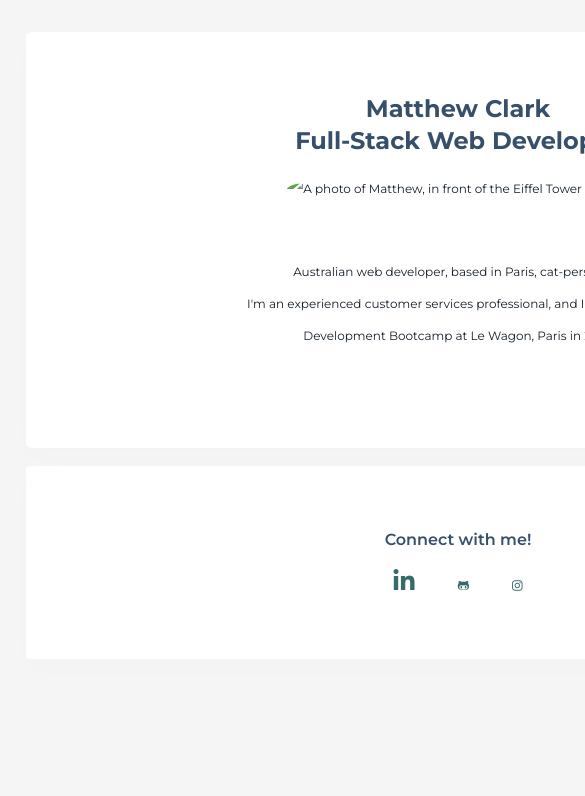
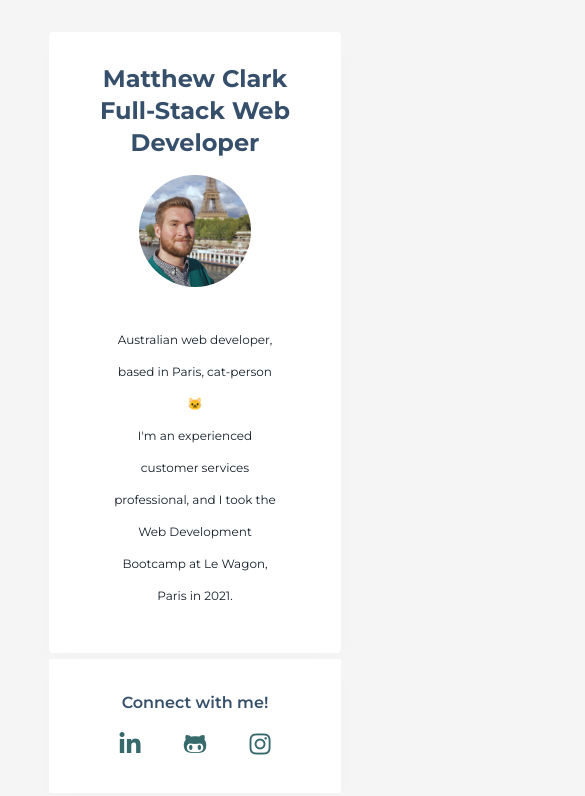
Before and after one commit to praptolium/profile, a plain HTML site: page index.html in a window 390 px wide. Shown: the top 796 px of the page, 585 px wide, since content can reach past the window. Drawn offline with Linux system fonts and the light colour scheme.

Commit message:
fixing a couple of problems oops

```diff
--- a/index.html
+++ b/index.html
@@ -10,7 +10,7 @@
     <div class="container text-center">
       <div class="card-white" id="introduction">
         <h1>Matthew Clark<br>Full-Stack Web Developer</h1>
-        <img src="images/IMG_0014.jpg" alt="A photo of Matthew, in front of the Eiffel Tower in Paris" class="img-circle" id="profile-pic">
+        <img src="images/Matt-profile-pic.jpg" alt="A photo of Matthew, in front of the Eiffel Tower in Paris" class="img-circle" id="profile-pic">
         <p>Australian web developer, based in Paris, cat-person 🐱<br>
           I'm an experienced customer services professional, and I took the Web Development Bootcamp at Le Wagon, Paris in 2021.</p>
       </div>
@@ -24,12 +24,12 @@
           </li>
           <li>
             <a href="https://github.com/praptolium">
-              <i class="fab fa-github-alt"></i>
+              <i class="fab fa-github-alt socmed-icons"></i>
             </a>
           </li>
           <li>
             <a href="https://www.instagram.com/praptolium/">
-              <i class="fab fa-instagram"></i>
+              <i class="fab fa-instagram socmed-icons"></i>
             </a>
           </li>
         </ul>
--- a/style.css
+++ b/style.css
@@ -1,27 +1,6 @@
 @import url("https://use.fontawesome.com/releases/v5.15.4/css/all.css");
 @import url("https://fonts.googleapis.com/css2?family=Montserrat:ital,wght@0,100;0,200;0,300;0,400;0,600;0,700;1,100;1,200;1,300&display=swap");
 
-@media (max-width: 960px) {
-  /* For a screen < 960px, this CSS will be read */
-  .container {
-    width: 704px;
-  }
-  #introduction > p {
-  padding: 5% 18%;
-  }
-}
-@media (max-width: 720px) {
-  /* For a screen < 720px, this CSS will be read */
-  .container {
-    width: 504px;
-  }
-}
-@media (max-width: 540px) {
-  /* For a screen < 540px, this CSS will be read */
-  .container {
-    width: 304px;
-  }
-}
 
 body {
   background-color: #F5F5F5;
@@ -54,6 +33,28 @@ a:hover{
 .container {
   width: 900px;
   margin: 32px auto;
+}
+
+@media (max-width: 960px) {
+  /* For a screen < 960px, this CSS will be read */
+  .container {
+    width: 704px;
+  }
+  #introduction > p {
+  padding: 5% 18%;
+  }
+}
+@media (max-width: 720px) {
+  /* For a screen < 720px, this CSS will be read */
+  .container {
+    width: 504px;
+  }
+}
+@media (max-width: 540px) {
+  /* For a screen < 540px, this CSS will be read */
+  .container {
+    width: 304px;
+  }
 }
 .card-white {
   background-color: white;
```
